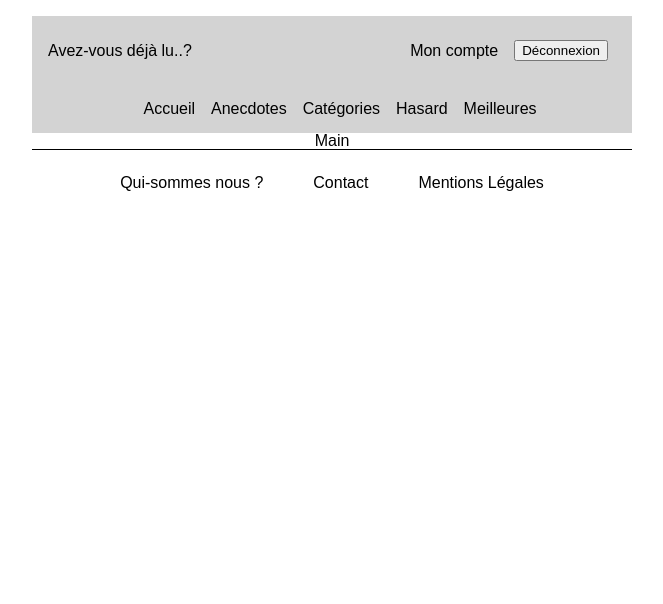
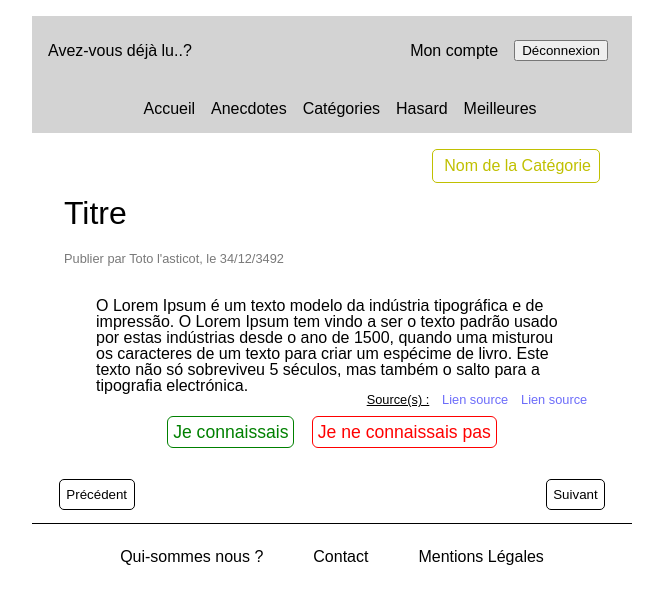
Before and after one commit to redrokh/avez-vous-deja-lu-front, a React app: page / in a window 1280 px wide. Shown: the whole page, without its empty margins (308-971 px from the left). Built offline with nearby package versions, Linux system fonts and the light colour scheme.

Commit message:
Anecdote component added

```diff
--- /dev/null
+++ b/src/components/Anecdote/anecdote.scss
@@ -0,0 +1,121 @@
+.anecdote {
+
+  .main__title {
+    font-size: 2em;
+    text-align: left;
+    margin-left: 1em;
+    padding-top: 1em;
+    position: relative;
+    top: 1em
+  }
+    .categorie__name {
+      border: 1px solid rgb(192, 192, 1);
+      color: rgb(192, 192, 1);
+      border-radius: 5px;
+      font-size: 1em;
+      display: flex;
+      justify-content: flex-end;
+      margin-right: 2em;
+      margin-left: 25em;
+      margin-top: 1em;
+      padding: 0.5em;
+      position: relative;
+      bottom: 4em;
+    }
+      .author__info {
+        color: rgb(121, 121, 121);
+        font-size: 0.8em;
+        text-align: left;
+        margin-left: 2.5em;
+        padding-top: 0.5em;
+      }
+        .anecdote__content {
+          text-align: left;
+          margin-left: 4em;
+          margin-top: 2em;
+          margin-right: 4em;
+        }
+
+          .know {
+            border: 1px solid green;
+            color: green;
+            background-color: #FFF;
+            border-radius: 6px;
+            padding: 0.3rem;
+            font-size: 1.1em;
+            margin-right: 1em;
+            margin-bottom: 1em;
+            margin-top: 0.5em;
+          }
+            .didnt__know {
+              border: 1px solid red;
+              color: red;
+              background-color: #FFF;
+              border-radius: 6px;
+              padding: 0.3rem;
+              font-size: 1.1em;
+            }
+            .source__title {
+              color: black;
+              text-decoration: underline;
+              margin-right: 1em;
+              font-size: 0.8em;
+            }
+              .source__list {
+                color: rgb(108, 108, 250);
+                display: flex;
+                justify-content: flex-end;
+                margin-right: 2em;
+              }
+                .source__item {
+                  margin-right: 1em;
+                  font-size: 0.8em;
+                }
+
+                  .btn__prev__next {
+                    display: flex;
+                    justify-content: space-between;
+                  }
+                    .previous {
+                      border: 1px solid black;
+                      border-radius: 5px;
+                      background-color: #FFF;
+                      margin-left: 2em;
+                      padding: 0.5em;
+                      margin-top: 1em;
+                      margin-bottom: 1em;
+                    }
+                      .next {
+                        border: 1px solid black;
+                        background-color: #fff;
+                        border-radius: 5px;
+                        padding: 0.5em;
+                        margin-top: 1em;
+                        margin-bottom: 1em;
+                        margin-right: 2em;
+                      }
+
+}
+
+@media (max-width: 425px) {
+  .know {
+    display: flex;
+    flex-direction: column;
+    margin-left: 2em;
+  }
+  .didnt__know {
+    display: flex;
+    flex-direction: column;
+    margin-left: 2em;
+    margin-bottom: 1em;
+  }
+}
+
+@media (max-width: 425px) {
+  .anecdote__content{
+    display: flex;
+    flex-direction: column;
+    justify-content: flex-start;
+    margin: 20%;
+  }
+};
--- /dev/null
+++ b/src/components/Anecdote/index.js
@@ -0,0 +1,34 @@
+// import libraries
+import { BrowserRouter as Router, Link } from 'react-router-dom';
+// import styles
+import './anecdote.scss';
+
+const Anecdote = () => (
+  <div className="anecdote">
+    <h1 className="main__title">Titre</h1>
+    <h2 className="categorie__name">Nom de la Catégorie</h2>
+    <h6 className="author__info">Publier par Toto l'asticot, le 34/12/3492</h6>
+    <div className="container__content">
+      <article className="anecdote__content">O Lorem Ipsum é um texto modelo da indústria tipográfica e de impressão. O Lorem Ipsum tem vindo a ser o texto padrão usado por estas indústrias desde o ano de 1500, quando uma misturou os caracteres de um texto para criar um espécime de livro. Este texto não só sobreviveu 5 séculos, mas também o salto para a tipografia electrónica.
+      </article>
+    </div>
+
+    <aside className="source__link">
+      <ul className="source__list">
+        <li className="source__title">Source(s) : </li>
+        <li className="source__item"><Link to="/la-source">Lien source</Link></li>
+        <li className="source__item"><Link to="/la-source">Lien source</Link></li>
+      </ul>
+    </aside>
+
+    <button className="know" type="button">Je connaissais</button>
+    <button className="didnt__know" type="button">Je ne connaissais pas</button>
+
+    <div className="btn__prev__next">
+      <button className="previous" type="button">Précédent</button>
+      <button className="next" type="button">Suivant</button>
+    </div>
+  </div>
+);
+
+export default Anecdote;
--- a/src/components/App/index.js
+++ b/src/components/App/index.js
@@ -2,13 +2,14 @@
 import './styles.scss';
 
 import Header from '../Header';
+import Anecdote from '../Anecdote';
 import Footer from '../Footer';
 
 // == Composant
 const App = () => (
   <div className="app">
     <Header />
-    <div>Main</div>
+    <Anecdote />
     <Footer />
   </div>
 );
--- a/src/components/Footer/footer.scss
+++ b/src/components/Footer/footer.scss
@@ -17,7 +17,7 @@
   }
 }
 
-@media (min-width: 320px) {
+@media (max-width: 425px) {
   .footer {
   }
 }
```
